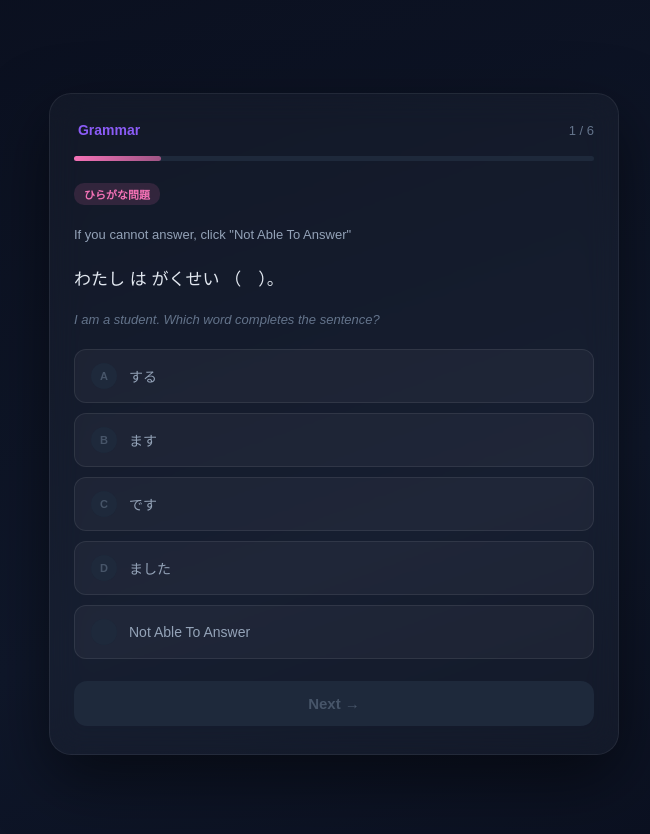
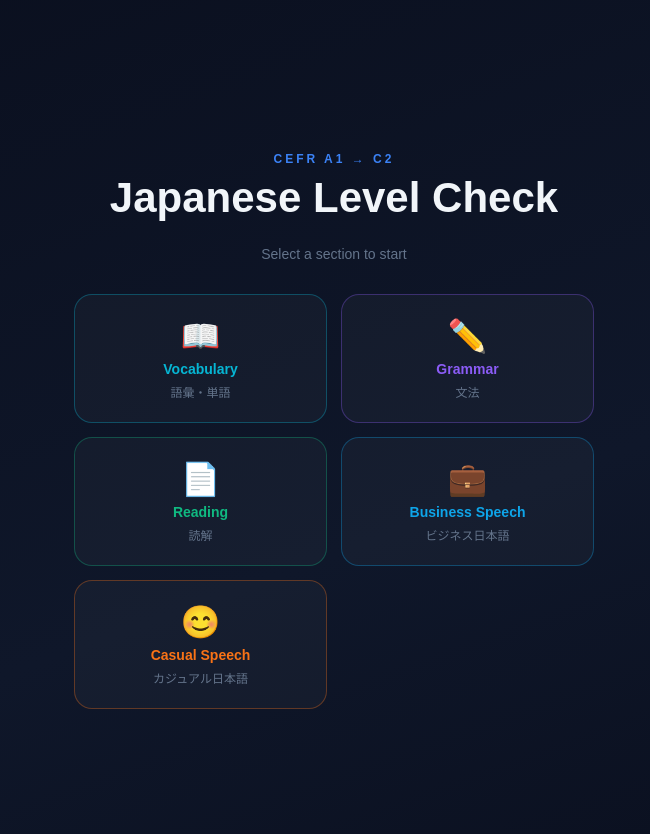
Before and after one commit to gakuonlinejapanese/japanese-level-check, a React (Create React App) app: page /grammar in a window 1280 px wide. Shown: the top 834 px of the page, without its empty margins (306-956 px from the left). Built offline with nearby package versions, Linux system fonts and the light colour scheme.

Commit message:
Unify all sections into single page

```diff
--- a/src/App.js
+++ b/src/App.js
@@ -1,18 +1,19 @@
-import { BrowserRouter as Router, Routes, Route, Link } from 'react-router-dom';
+import { useState } from 'react';
 import Vocabulary from './vocabulary';
 import Grammar from './grammar';
 import Reading from './reading';
 import BusinessSpeech from './business-speech';
 import CasualSpeech from './casual-speech';
 
-function Home() {
-  const sections = [
-    { to:'/vocabulary', icon:'📖', label:'Vocabulary', sub:'語彙・単語', color:'#06b6d4' },
-    { to:'/grammar', icon:'✏️', label:'Grammar', sub:'文法', color:'#8b5cf6' },
-    { to:'/reading', icon:'📄', label:'Reading', sub:'読解', color:'#10b981' },
-    { to:'/business', icon:'💼', label:'Business Speech', sub:'ビジネス日本語', color:'#0ea5e9' },
-    { to:'/casual', icon:'😊', label:'Casual Speech', sub:'カジュアル日本語', color:'#f97316' },
-  ];
+const sections = [
+  { id:'vocabulary',  icon:'📖', label:'Vocabulary',      sub:'語彙・単語',       color:'#06b6d4' },
+  { id:'grammar',     icon:'✏️',  label:'Grammar',         sub:'文法',             color:'#8b5cf6' },
+  { id:'reading',     icon:'📄', label:'Reading',         sub:'読解',             color:'#10b981' },
+  { id:'business',    icon:'💼', label:'Business Speech', sub:'ビジネス日本語',   color:'#0ea5e9' },
+  { id:'casual',      icon:'😊', label:'Casual Speech',   sub:'カジュアル日本語', color:'#f97316' },
+];
+
+function Home({ onSelect }) {
   return (
     <div style={{ minHeight:'100vh', background:'linear-gradient(160deg,#0a0f1e 0%,#0f172a 60%,#0a0f1e 100%)', display:'flex', flexDirection:'column', alignItems:'center', justifyContent:'center', fontFamily:"'Noto Sans JP',sans-serif", padding:'24px 16px' }}>
       <p style={{ color:'#3b82f6', fontSize:12, fontWeight:700, letterSpacing:3, marginBottom:8 }}>CEFR A1 → C2</p>
@@ -20,11 +21,11 @@ function Home() {
       <p style={{ color:'#64748b', fontSize:14, marginBottom:32 }}>Select a section to start</p>
       <div style={{ display:'grid', gridTemplateColumns:'1fr 1fr', gap:14, width:'100%', maxWidth:520 }}>
         {sections.map(s => (
-          <Link key={s.to} to={s.to} style={{ background:'rgba(255,255,255,0.03)', border:`1.5px solid ${s.color}55`, borderRadius:18, padding:'22px 16px', display:'flex', flexDirection:'column', alignItems:'center', gap:6, textDecoration:'none' }}>
+          <button key={s.id} onClick={() => onSelect(s.id)} style={{ background:'rgba(255,255,255,0.03)', border:`1.5px solid ${s.color}55`, borderRadius:18, padding:'22px 16px', display:'flex', flexDirection:'column', alignItems:'center', gap:6, cursor:'pointer' }}>
             <span style={{ fontSize:32 }}>{s.icon}</span>
             <span style={{ color:s.color, fontWeight:800, fontSize:14, textAlign:'center' }}>{s.label}</span>
             <span style={{ color:'#64748b', fontSize:12 }}>{s.sub}</span>
-          </Link>
+          </button>
         ))}
       </div>
     </div>
@@ -32,16 +33,18 @@ function Home() {
 }
 
 export default function App() {
+  const [current, setCurrent] = useState(null);
+  if (!current) return <Home onSelect={setCurrent} />;
   return (
-    <Router>
-      <Routes>
-        <Route path="/" element={<Home />} />
-        <Route path="/vocabulary" element={<Vocabulary />} />
-        <Route path="/grammar" element={<Grammar />} />
-        <Route path="/reading" element={<Reading />} />
-        <Route path="/business" element={<BusinessSpeech />} />
-        <Route path="/casual" element={<CasualSpeech />} />
-      </Routes>
-    </Router>
+    <div>
+      <button onClick={() => setCurrent(null)} style={{ position:'fixed', top:16, left:16, zIndex:999, background:'rgba(255,255,255,0.07)', border:'1px solid rgba(255,255,255,0.12)', borderRadius:10, color:'#94a3b8', fontSize:13, fontWeight:700, padding:'8px 16px', cursor:'pointer' }}>
+        ← Home
+      </button>
+      {current === 'vocabulary'  && <Vocabulary />}
+      {current === 'grammar'     && <Grammar />}
+      {current === 'reading'     && <Reading />}
+      {current === 'business'    && <BusinessSpeech />}
+      {current === 'casual'      && <CasualSpeech />}
+    </div>
   );
 }
```
